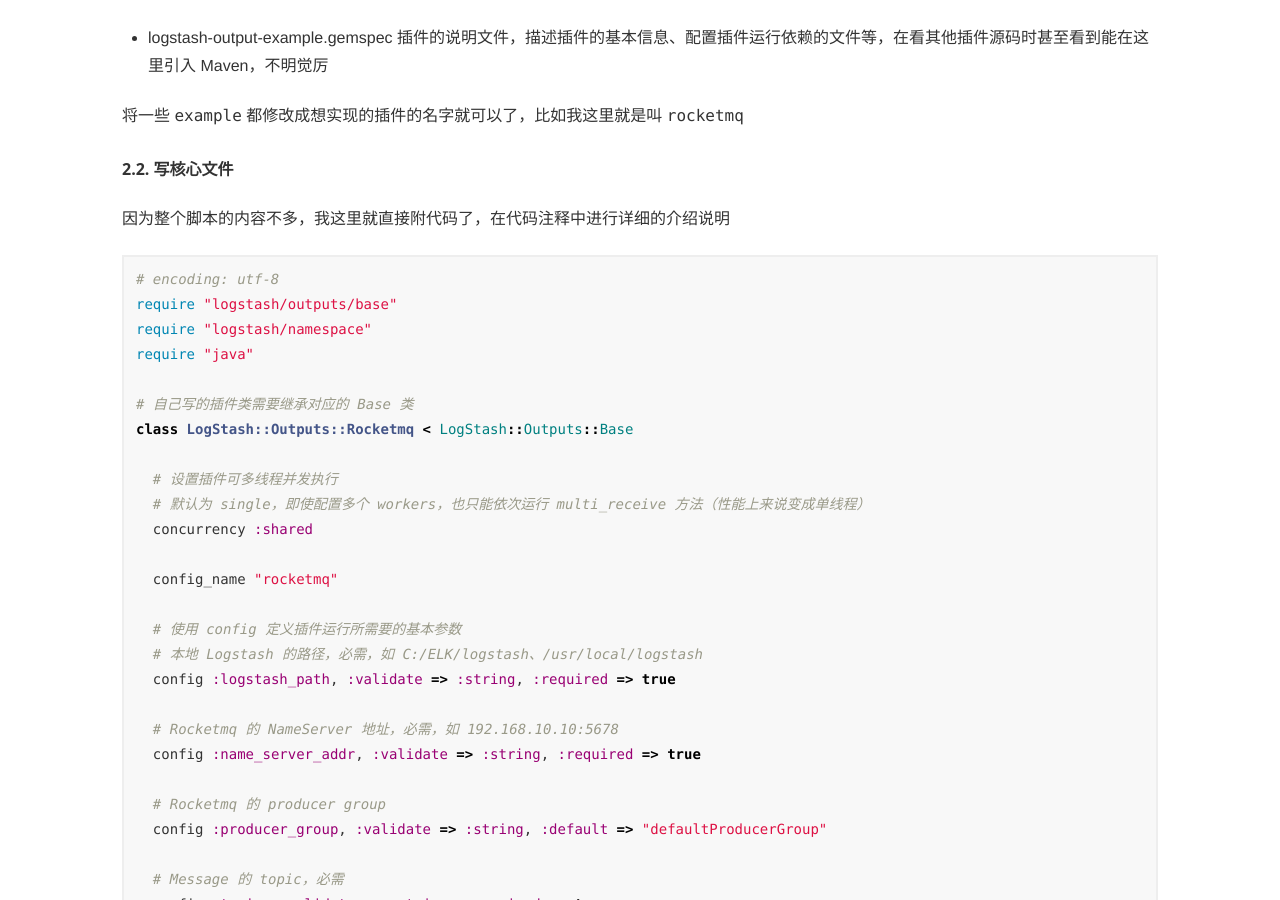
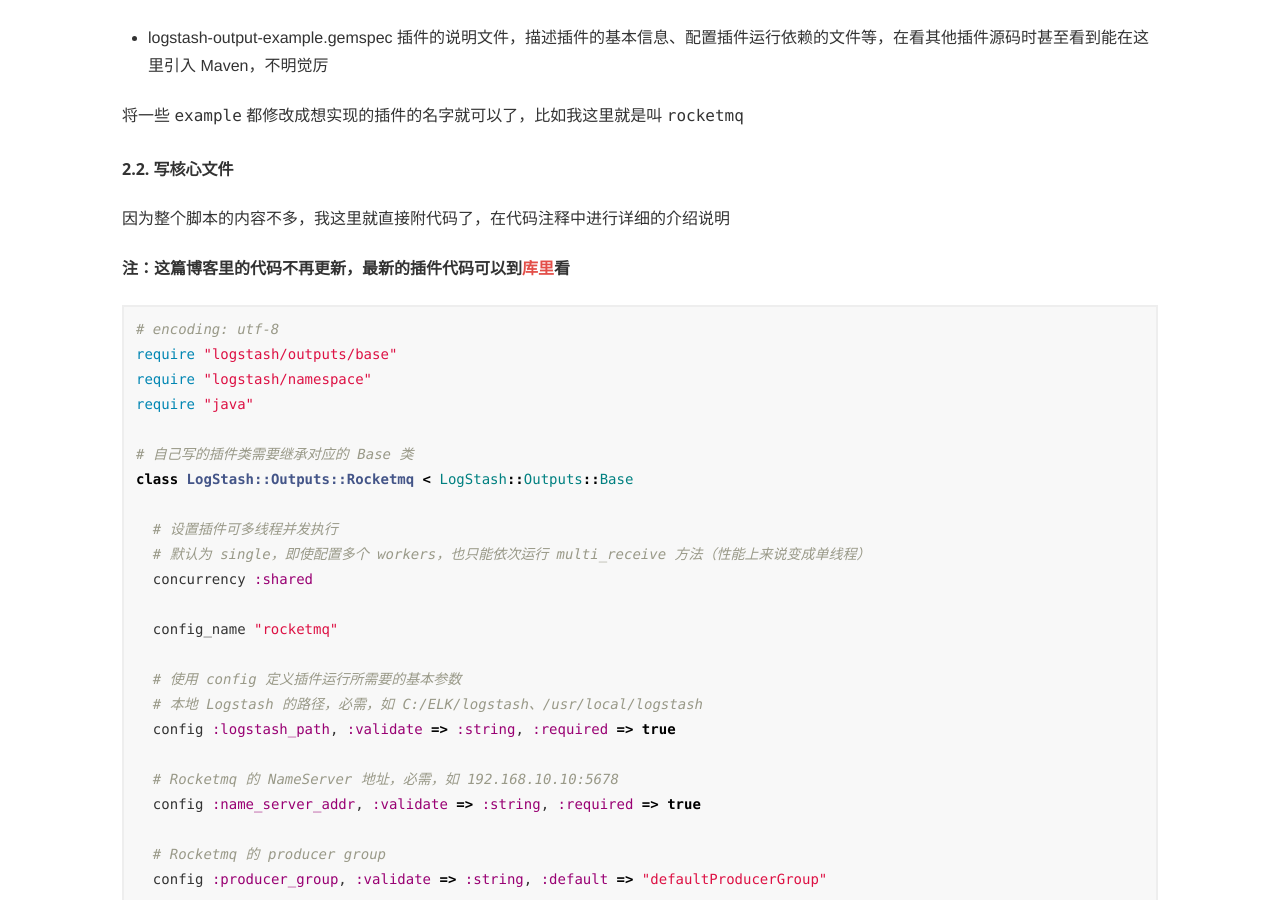
Before and after one commit to PriestTomb/PriestTomb.github.io, a Jekyll site: the page built from _posts/2019-01-06-logstash-output-rocketmq.md, in a window 1280 px wide and 900 px high, scrolled down 1835 px. Built offline with Jekyll 4.4.1, drawn with Linux system fonts in a browser that asks for light colours; nearby versions of some CDN libraries; comment, search, counter and statistics services are not loaded.

Commit message:
补充注释，文章内贴的源码不再更新

````diff
--- a/_posts/2019-01-06-logstash-output-rocketmq.md
+++ b/_posts/2019-01-06-logstash-output-rocketmq.md
@@ -73,6 +73,8 @@
 #### 2.2. 写核心文件
 
 因为整个脚本的内容不多，我这里就直接附代码了，在代码注释中进行详细的介绍说明
+
+**注：这篇博客里的代码不再更新，最新的插件代码可以到[库里](https://github.com/PriestTomb/logstash-output-rocketmq)看**
 
 ```ruby
 # encoding: utf-8
````
